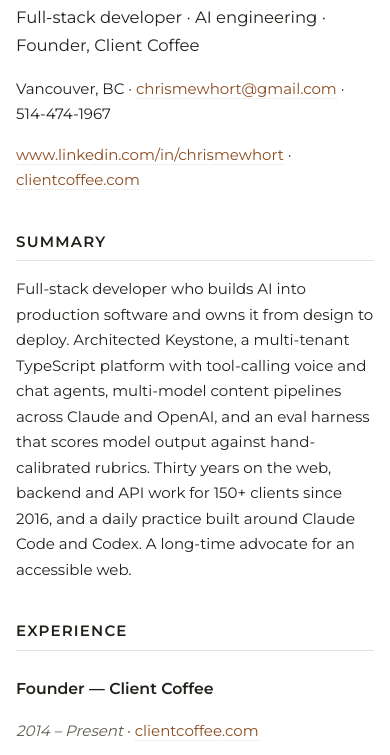
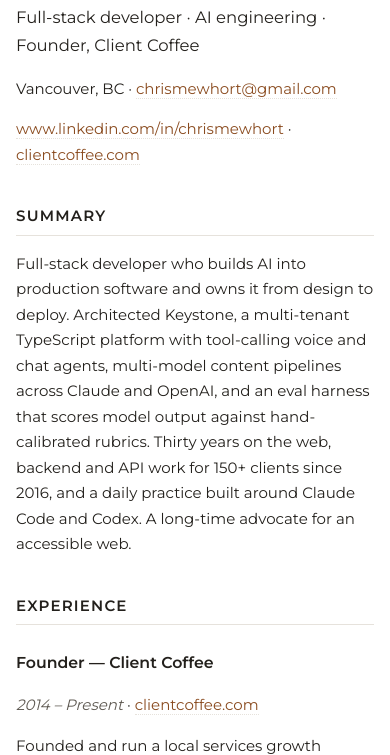
Before and after one commit to jpgninja/resume, a plain HTML site: page index.html in a window 390 px wide. Shown: the part 84-839 px from the top of the page. Drawn offline with Linux system fonts and the light colour scheme.

Commit message:
Remove phone number from public résumé
Co-Authored-By: Claude Opus 5.5 <noreply@anthropic.com>

```diff
--- a/index.html
+++ b/index.html
@@ -28,7 +28,7 @@
 <body>
 <h1>Chris Mewhort</h1>
 <p>Full-stack developer · AI engineering · Founder, Client Coffee</p>
-<p>Vancouver, BC · <a href="mailto:chrismewhort@gmail.com">chrismewhort@gmail.com</a> · 514-474-1967</p>
+<p>Vancouver, BC · <a href="mailto:chrismewhort@gmail.com">chrismewhort@gmail.com</a></p>
 <p><a href="https://www.linkedin.com/in/chrismewhort/">www.linkedin.com/in/chrismewhort</a> · <a href="https://clientcoffee.com">clientcoffee.com</a></p>
 <h2>Summary</h2>
 <p>Full-stack developer who builds AI into production software and owns it from design to deploy. Architected Keystone, a multi-tenant TypeScript platform with tool-calling voice and chat agents, multi-model content pipelines across Claude and OpenAI, and an eval harness that scores model output against hand-calibrated rubrics. Thirty years on the web, backend and API work for 150+ clients since 2016, and a daily practice built around Claude Code and Codex. A long-time advocate for an accessible web.</p>
```
